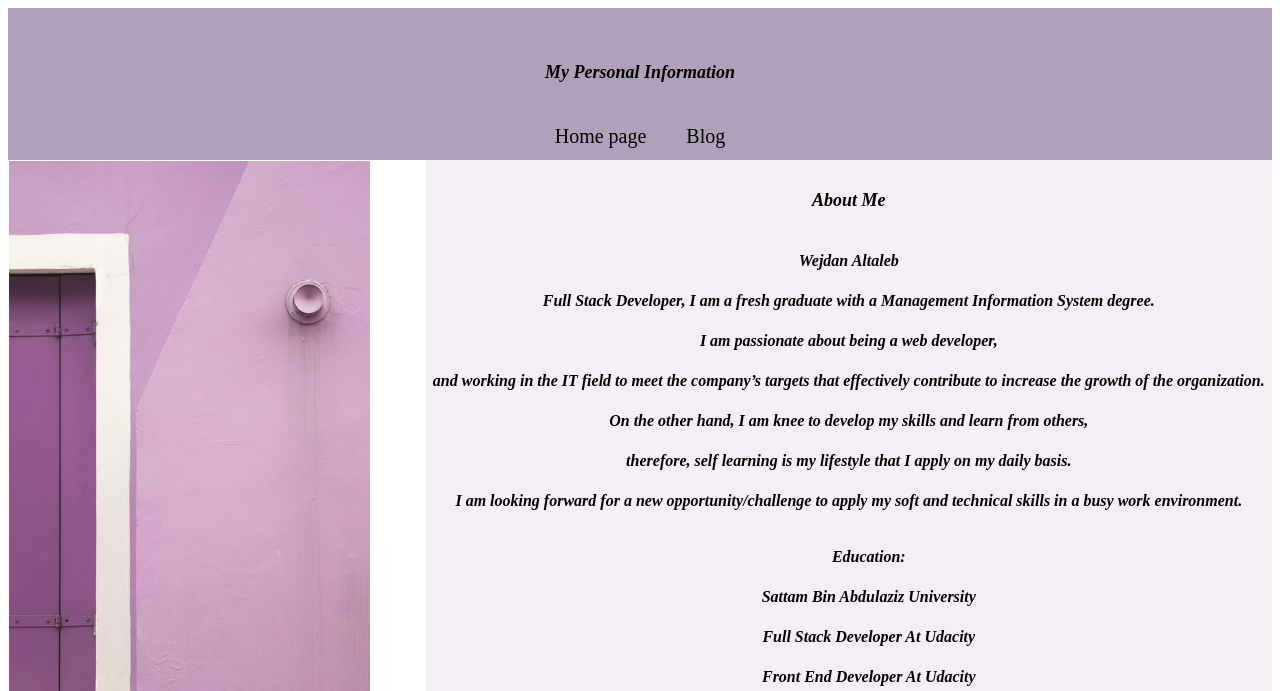
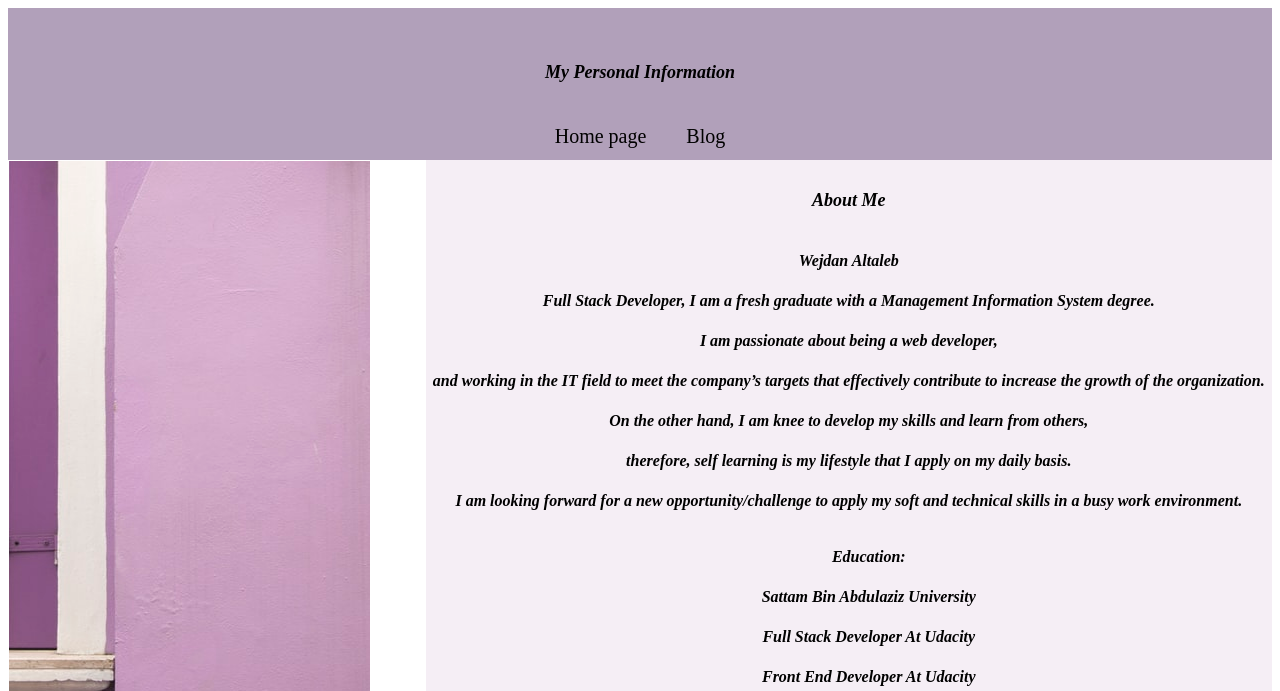
Before and after one commit to wjdan-1997/personal-blog-website-, a plain HTML site: page blog.html in a window 1280 px wide. Shown: the top 691 px of the page. Drawn offline with Linux system fonts and the light colour scheme; files whose address does not match are found by name.

Commit message:
fixed-pic

```diff
--- a/css/blog.css
+++ b/css/blog.css
@@ -22,10 +22,8 @@
 
 #pic {
     background-image: url(..//images/photo-1524562787295-1608217aa823.jpg);
-    background-position: center;
-    background-size: cover;
+    background-position: bottom;
     background-attachment: fixed;
-
 }
 
 .pic {
```
